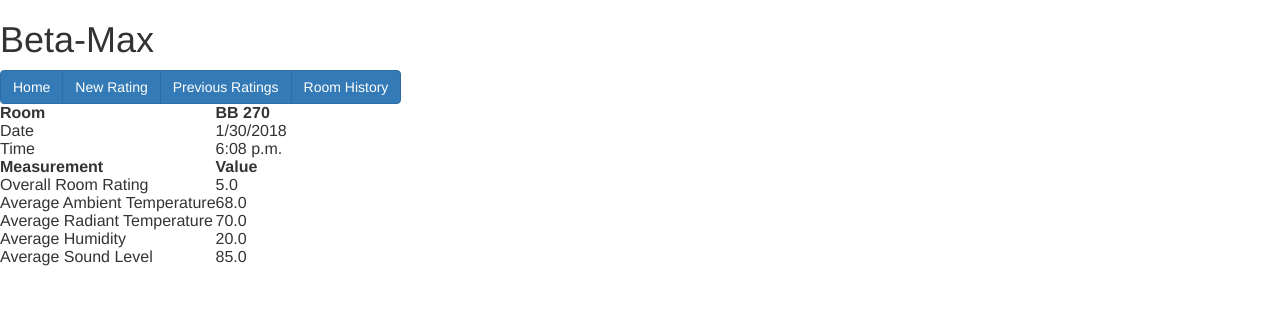
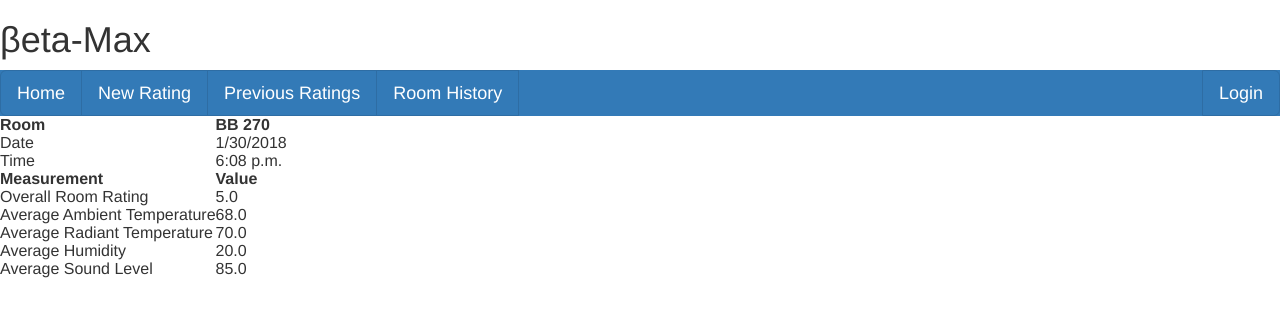
Before and after one commit to zilingzhang/Betamax, a Django app: page /comfort/detail/1/ in a window 1280 px wide. Shown: the top 317 px of the page. Run offline with Django 3.2, Linux system fonts and the light colour scheme; data comes from the database, SQL or seed files in the repository; some libraries are stand-ins or nearby versions.

Commit message:
Updated format for header html

```diff
--- a/comfort/templates/comfort/header.html
+++ b/comfort/templates/comfort/header.html
@@ -3,12 +3,13 @@
 	<script src="https://ajax.googleapis.com/ajax/libs/jquery/3.3.1/jquery.min.js"></script>
 	<script src="https://maxcdn.bootstrapcdn.com/bootstrap/3.3.7/js/bootstrap.min.js"></script>
 	<head>
-		<div><h1>Beta-Max</h1></div>
-		<div class="btn-group">
-			<a class='btn btn-primary' href='/comfort/'>Home</a>
-			<a class='btn btn-primary' href=''>New Rating</a>
-			<a class='btn btn-primary' href='/comfort/detail/'>Previous Ratings</a>
-			<a class='btn btn-primary' href =''>Room History</a>
+		<div><h1>βeta-Max</h1></div>
+		<div class="btn-group" style="background-color:337ab7; width:100%;">
+			<a class='btn btn-primary btn-lg' href='/comfort/'>Home</a>
+			<a class='btn btn-primary btn-lg' href=''>New Rating</a>
+			<a class='btn btn-primary btn-lg' href='/comfort/detail/'>Previous Ratings</a>
+			<a class='btn btn-primary btn-lg' href =''>Room History</a>
+			<a class='btn btn-primary btn-lg' href='' style="float:right;">Login</a>
 		</div>
 	</head>
 	<body>
```
